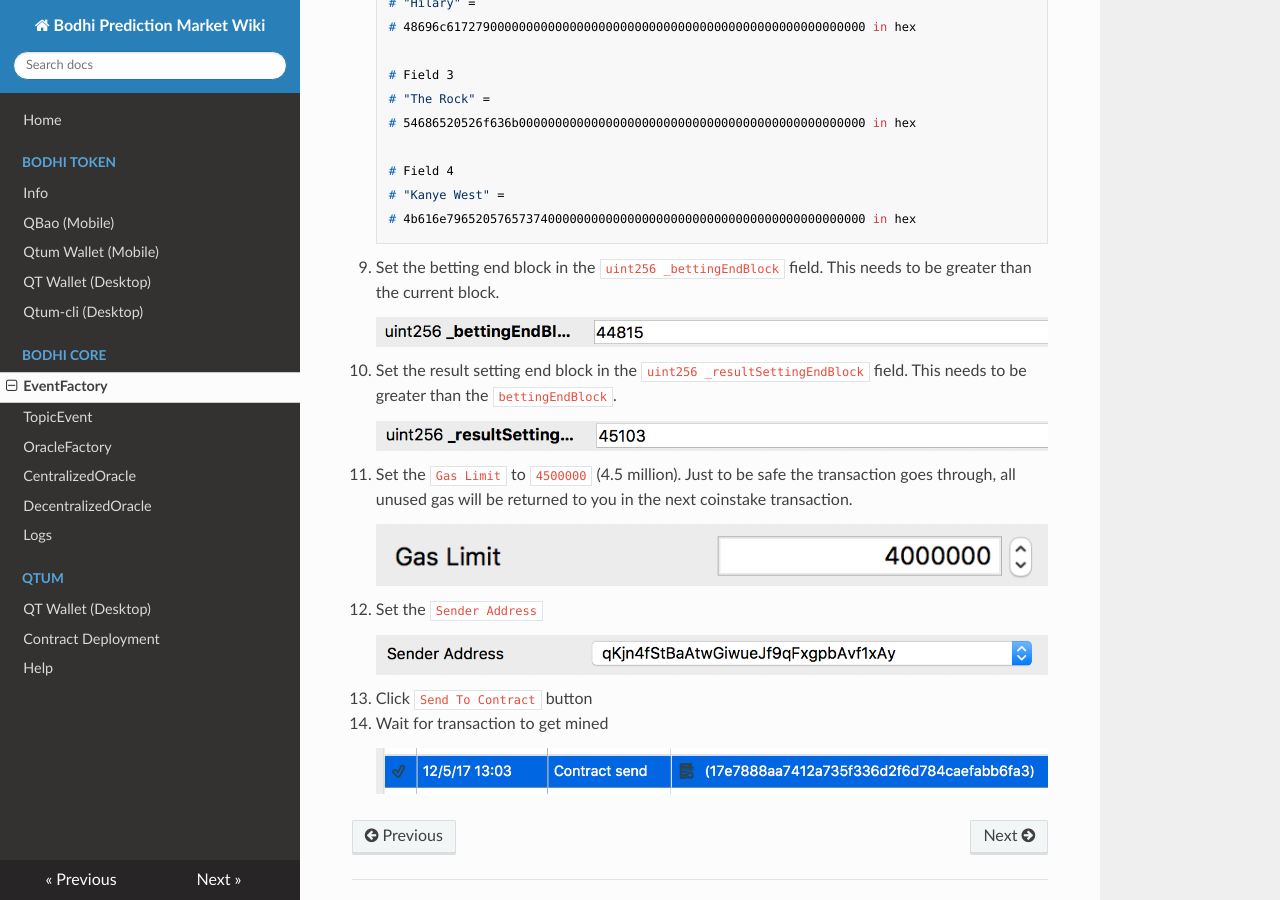
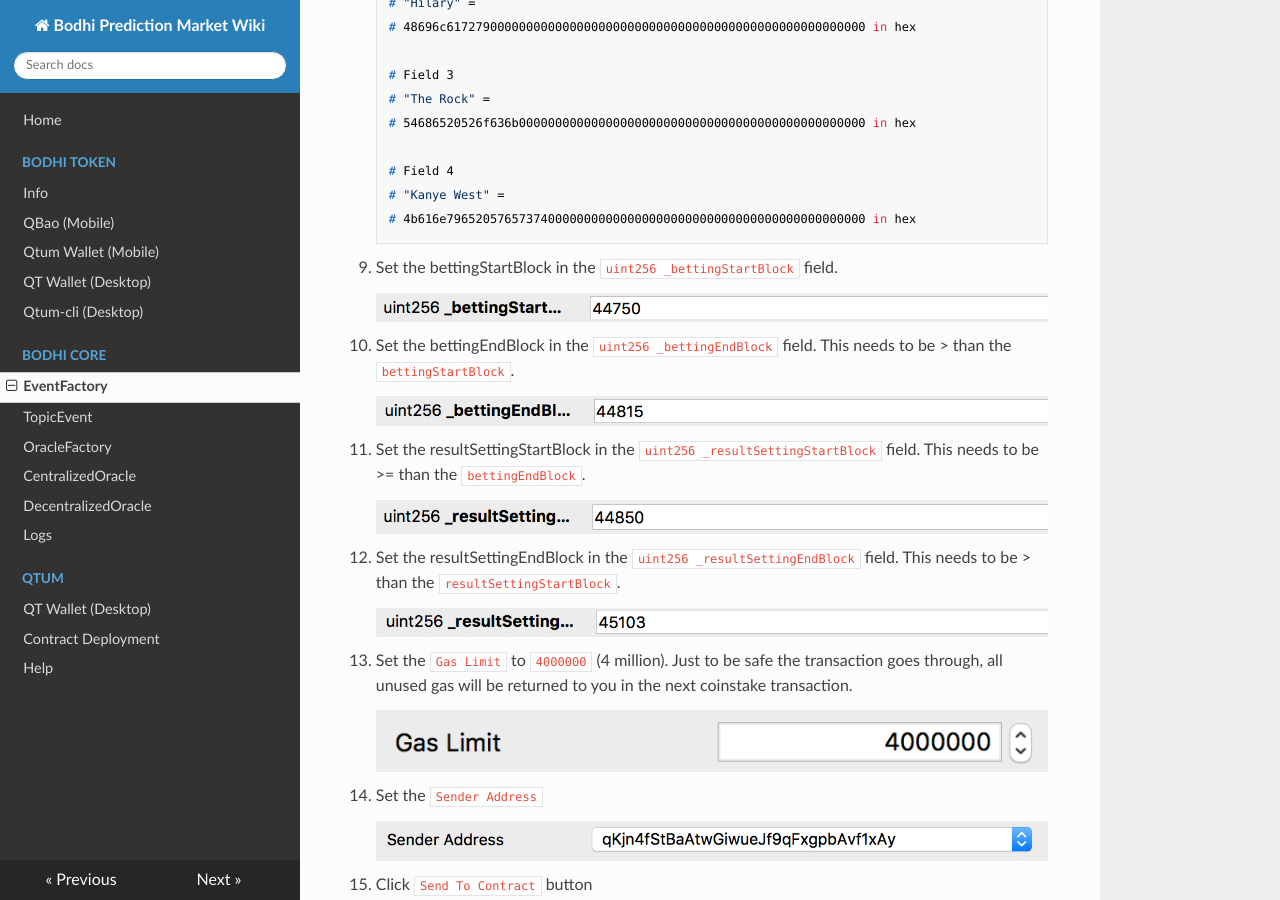
Before and after one commit to bodhiproject/wiki, an MkDocs documentation site: the page built from docs/bodhi_core/event_factory.md, in a window 1280 px wide and 900 px high, scrolled down 2246 px. Built offline with MkDocs 1.6.1, drawn with Linux system fonts in a browser that asks for light colours; nearby versions of some CDN libraries; comment, search, counter and statistics services are not loaded; old or Windows-style settings are respelled for this version of MkDocs.

Commit message:
Update createTopic docs and images

```diff
--- a/docs/bodhi_core/event_factory.md
+++ b/docs/bodhi_core/event_factory.md
@@ -77,23 +77,31 @@ Creates a new TopicEvent.
         # "Kanye West" =
         # 4b616e7965205765737400000000000000000000000000000000000000000000 in hex
 
-9. Set the betting end block in the `uint256 _bettingEndBlock` field. This needs to be greater than the current block.
+9. Set the bettingStartBlock in the `uint256 _bettingStartBlock` field.
 
     ![](../img/create_topicevent6.png)
 
-10. Set the result setting end block in the `uint256 _resultSettingEndBlock` field. This needs to be greater than the `bettingEndBlock`.
+10. Set the bettingEndBlock in the `uint256 _bettingEndBlock` field. This needs to be > than the `bettingStartBlock`.
 
     ![](../img/create_topicevent7.png)
 
-11. Set the `Gas Limit` to `4500000` (4.5 million). Just to be safe the transaction goes through, all unused gas will be returned to you in the next coinstake transaction.
+11. Set the resultSettingStartBlock in the `uint256 _resultSettingStartBlock` field. This needs to be >= than the `bettingEndBlock`.
 
     ![](../img/create_topicevent8.png)
 
-12. Set the `Sender Address`
+12. Set the resultSettingEndBlock in the `uint256 _resultSettingEndBlock` field. This needs to be > than the `resultSettingStartBlock`.
 
     ![](../img/create_topicevent9.png)
 
-13. Click `Send To Contract` button
-14. Wait for transaction to get mined
+13. Set the `Gas Limit` to `4000000` (4 million). Just to be safe the transaction goes through, all unused gas will be returned to you in the next coinstake transaction.
 
     ![](../img/create_topicevent10.png)
+
+14. Set the `Sender Address`
+
+    ![](../img/create_topicevent11.png)
+
+15. Click `Send To Contract` button
+16. Wait for transaction to get mined
+
+    ![](../img/create_topicevent12.png)
```
Also changed, not shown: docs/img/create_topicevent10.png, docs/img/create_topicevent11.png (added), docs/img/create_topicevent12.png (added), docs/img/create_topicevent6.png, docs/img/create_topicevent7.png, docs/img/create_topicevent8.png, docs/img/create_topicevent9.png, docs/img/invalidate_centralized1.png (deleted), docs/img/invalidate_centralized2.png (deleted), docs/img/invalidate_centralized3.png (deleted).
